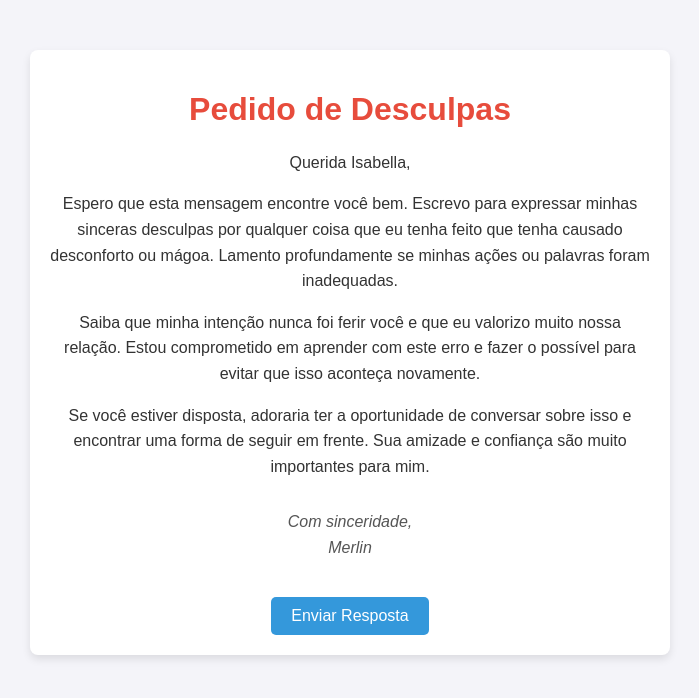
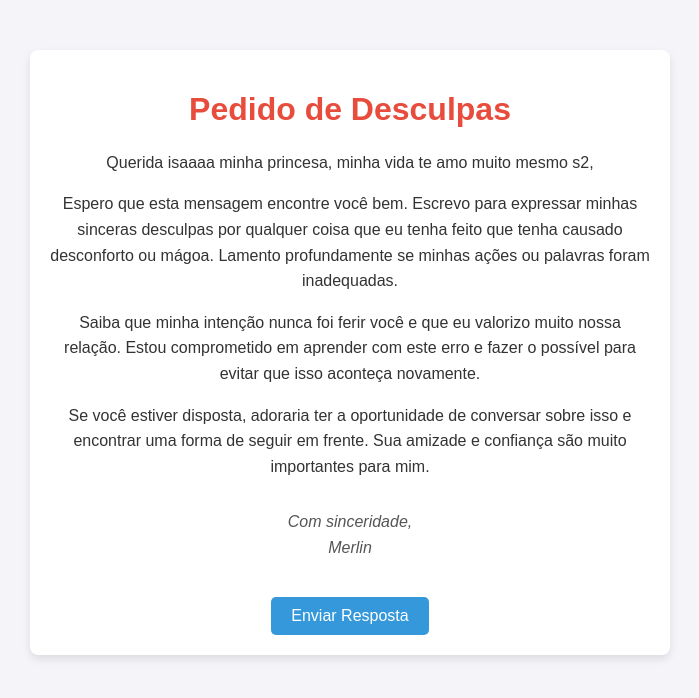
Before and after one commit to GustavoMerlin13/aaaaaalanzokamedesculpa, a plain HTML site: page index.html in a window 1280 px wide. Shown: the whole page, without its empty margins (290-989 px from the left). Drawn offline with Linux system fonts and the light colour scheme.

Commit message:
Update index.html

```diff
--- a/index.html
+++ b/index.html
@@ -52,7 +52,7 @@
 <body>
     <div class="container">
         <h1>Pedido de Desculpas</h1>
-        <p>Querida Isabella,</p>
+        <p>Querida isaaaa minha princesa, minha vida te amo muito mesmo s2,</p>
         <p>Espero que esta mensagem encontre você bem. Escrevo para expressar minhas sinceras desculpas por qualquer coisa que eu tenha feito que tenha causado desconforto ou mágoa. Lamento profundamente se minhas ações ou palavras foram inadequadas.</p>
         <p>Saiba que minha intenção nunca foi ferir você e que eu valorizo muito nossa relação. Estou comprometido em aprender com este erro e fazer o possível para evitar que isso aconteça novamente.</p>
         <p>Se você estiver disposta, adoraria ter a oportunidade de conversar sobre isso e encontrar uma forma de seguir em frente. Sua amizade e confiança são muito importantes para mim.</p>
```
